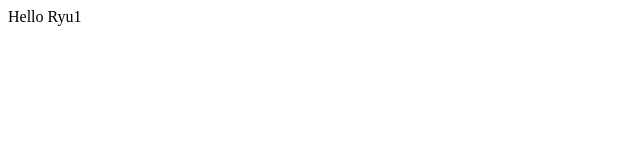
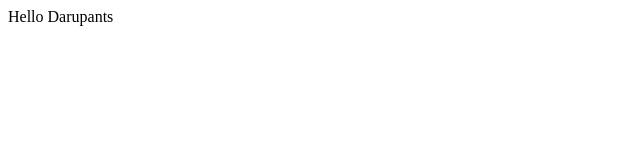
Before and after one commit to darupants/20190818_WepApp, a plain HTML site: page index.html in a window 1280 px wide. Shown: the full height of the page, 0-640 px from the left. Drawn offline with Linux system fonts and the light colour scheme.

Commit message:
2nd cimmit
表示名を変更

```diff
--- a/index.html
+++ b/index.html
@@ -5,6 +5,6 @@
   <meta charset="utf-8">
  </head>
  <body>
-  Hello Ryu1
+  Hello Darupants
  </body>
 </html>
```
